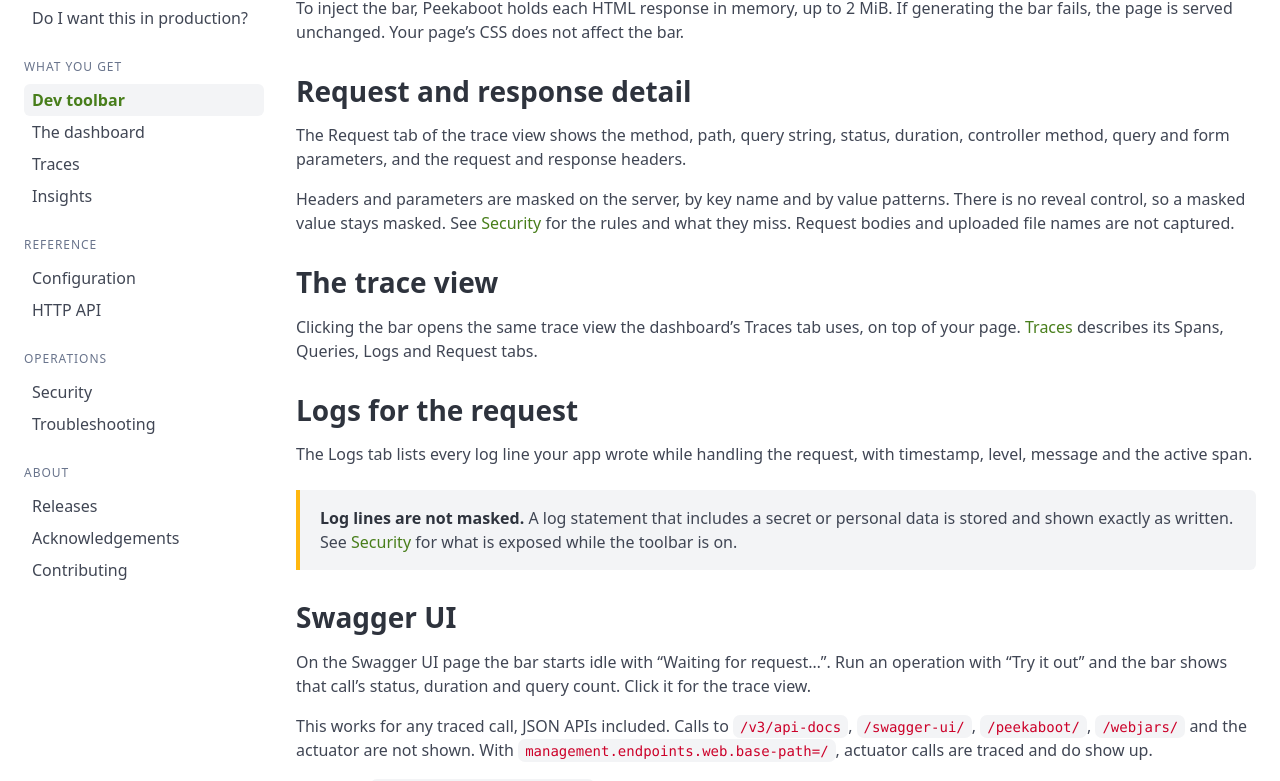
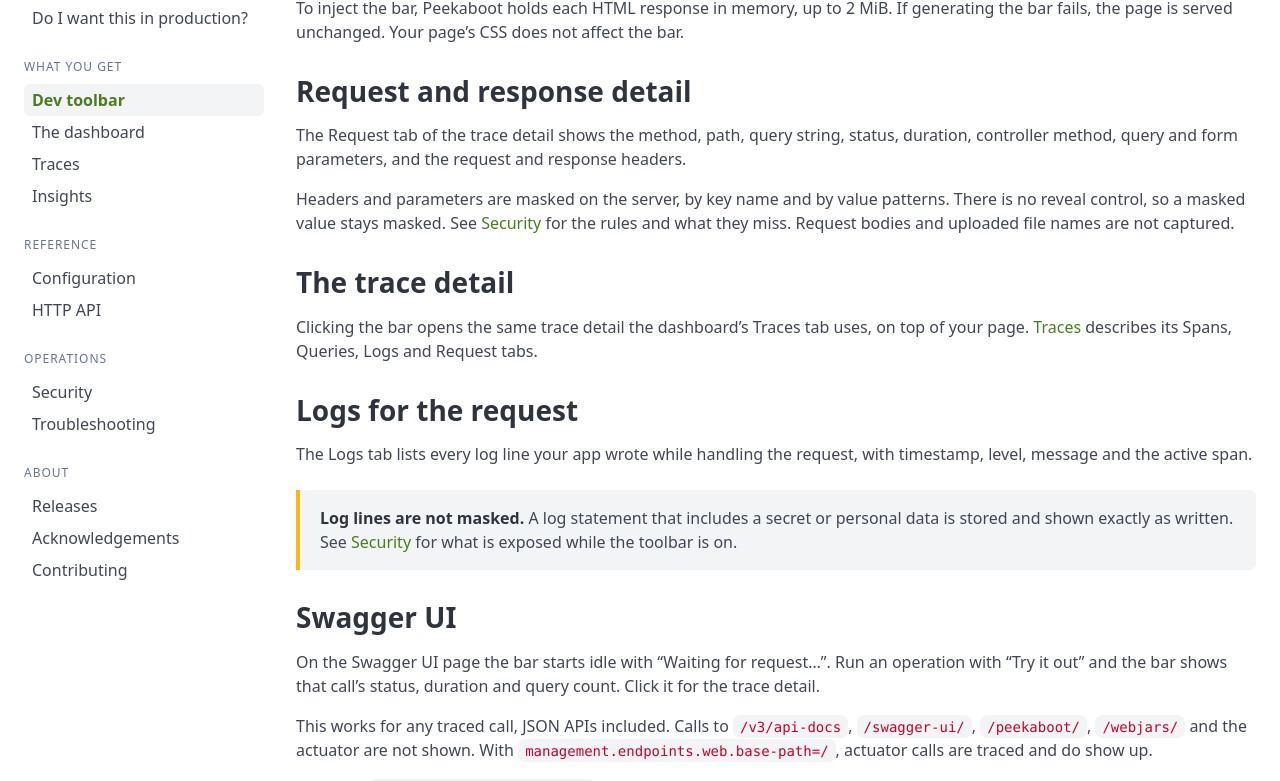
Before and after one commit to peekaboot-org/peekaboot-org.github.io, a Jekyll site: the page built from docs/dev-toolbar.md, in a window 1280 px wide and 1400 px high, scrolled down 1787 px. Shown: the part 136-917 px from the top of the window. Built offline with Jekyll 4.4.1, drawn with Linux system fonts in a browser that asks for light colours; some of the changed text lies outside the part shown.

Commit message:
docs: call it the trace detail, with tabs

```diff
--- a/docs/dev-toolbar.md
+++ b/docs/dev-toolbar.md
@@ -14,7 +14,7 @@ The bar shows the response status, method and path, controller method, duration,
 query count and total query time, log count, error and warning log counts when there are any,
 and the trace id, which copies on click. The logo opens the dashboard in a new tab. Click
 anywhere else on the bar, or press Enter or Space while it has focus, to open the
-[trace view](#the-trace-view).
+[trace detail](#the-trace-view).
 
 The numbers fill in during the first few seconds, so spans that end after the response are
 counted too. Numbers are formatted in the language chosen on the dashboard.
@@ -65,7 +65,7 @@ the bar fails, the page is served unchanged. Your page's CSS does not affect the
 
 ## Request and response detail {#request-and-response-detail}
 
-The Request tab of the trace view shows the method, path, query string, status, duration,
+The Request tab of the trace detail shows the method, path, query string, status, duration,
 controller method, query and form parameters, and the request and response headers.
 
 Headers and parameters are masked on the server, by key name and by value patterns. There is
@@ -73,9 +73,9 @@ no reveal control, so a masked value stays masked. See
 [Security]({{ '/docs/security/' | relative_url }}#masking) for the rules and what they miss.
 Request bodies and uploaded file names are not captured.
 
-## The trace view {#the-trace-view}
+## The trace detail {#the-trace-view}
 
-Clicking the bar opens the same trace view the dashboard's Traces tab uses, on top of your
+Clicking the bar opens the same trace detail the dashboard's Traces tab uses, on top of your
 page. [Traces]({{ '/docs/traces/' | relative_url }}#the-trace-view) describes its Spans,
 Queries, Logs and Request tabs.
 
@@ -94,7 +94,7 @@ for what is exposed while the toolbar is on.
 
 On the Swagger UI page the bar starts idle with "Waiting for request…". Run an operation with
 "Try it out" and the bar shows that call's status, duration and query count. Click it for the
-trace view.
+trace detail.
 
 This works for any traced call, JSON APIs included. Calls to `/v3/api-docs`, `/swagger-ui/`,
 `/peekaboot/`, `/webjars/` and the actuator are not shown. With
```
Also changed, not shown: docs/dashboard.md (+3 -3 lines), docs/quick-start.md (+4 -4 lines), docs/traces.md (+2 -2 lines).
